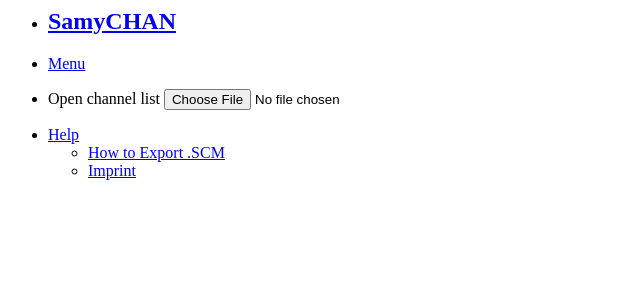
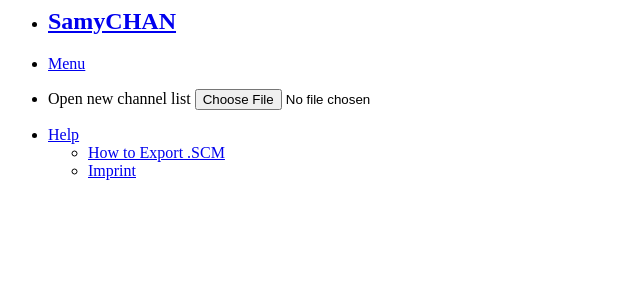
Before and after one commit to mimez/samychan, a Symfony app: template src/MM/SamyChan/FrontendBundle/Resources/views/Helper/topbar.html.twig in a window 1280 px wide. Shown: the top 300 px of the page, without its empty margins (0-640 px from the left). Run offline with Twig, Linux system fonts and the light colour scheme; the template is opened without the code that fills it, so the values that code supplies are empty; some libraries are stand-ins or nearby versions.

Commit message:
typos gefixedd

```diff
--- a/src/MM/SamyChan/FrontendBundle/Resources/public/partials/header.html
+++ b/src/MM/SamyChan/FrontendBundle/Resources/public/partials/header.html
@@ -11,7 +11,7 @@
                 <li>
                     <form method="post" enctype="multipart/form-data" action="{{ uploadUrl }}">
                         <label class="file-upload">
-                            <i class="fa fa-folder-open"></i> Open channel list</a>
+                            <i class="fa fa-folder-open"></i> Open new channel list</a>
                             <input type="file" name="form[file]" onchange="this.form.submit();"/>
                         </label>
                         <input type="hidden" name="form[series]" value="auto" />
--- a/src/MM/SamyChan/FrontendBundle/Resources/views/Content/imprint.html.twig
+++ b/src/MM/SamyChan/FrontendBundle/Resources/views/Content/imprint.html.twig
@@ -5,7 +5,7 @@
     <p>Information in accordance with section 5 TMG</p>
     <p>
         Michael Mezger<br/>
-        Brucknstr. 17<br/>
+        Brucknerstr. 17<br/>
         73054 Eislingen<br/>
     </p>
 
--- a/src/MM/SamyChan/FrontendBundle/Resources/views/Helper/topbar.html.twig
+++ b/src/MM/SamyChan/FrontendBundle/Resources/views/Helper/topbar.html.twig
@@ -13,7 +13,7 @@
                 <li>
                     <form method="post" enctype="multipart/form-data" action="{{ path('mm_samychan_backend_package_upload') }}">
                         <label class="file-upload">
-                            <i class="fa fa-folder-open"></i> Open channel list</a>
+                            <i class="fa fa-folder-open"></i> Open new channel list</a>
                             <input type="file" name="form[file]" onchange="this.form.submit();"/>
                         </label>
                         <input type="hidden" name="form[series]" value="auto" />
```
